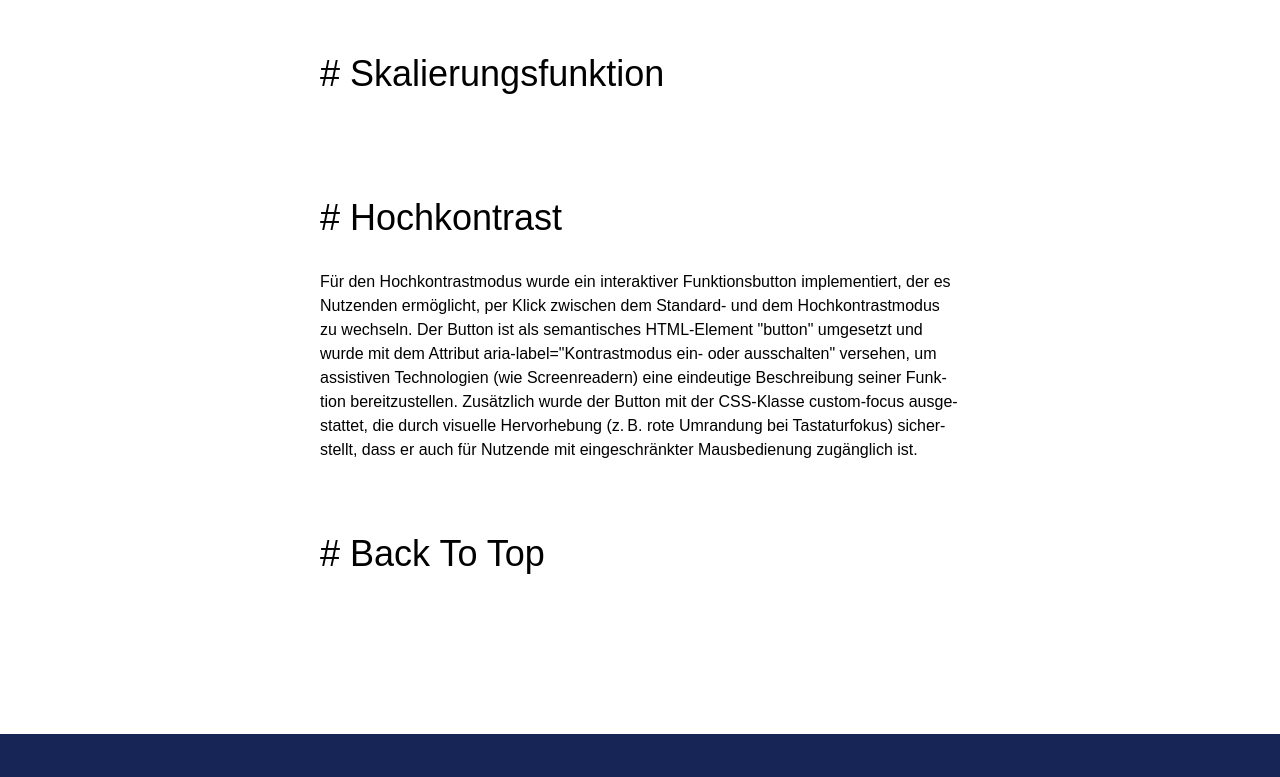
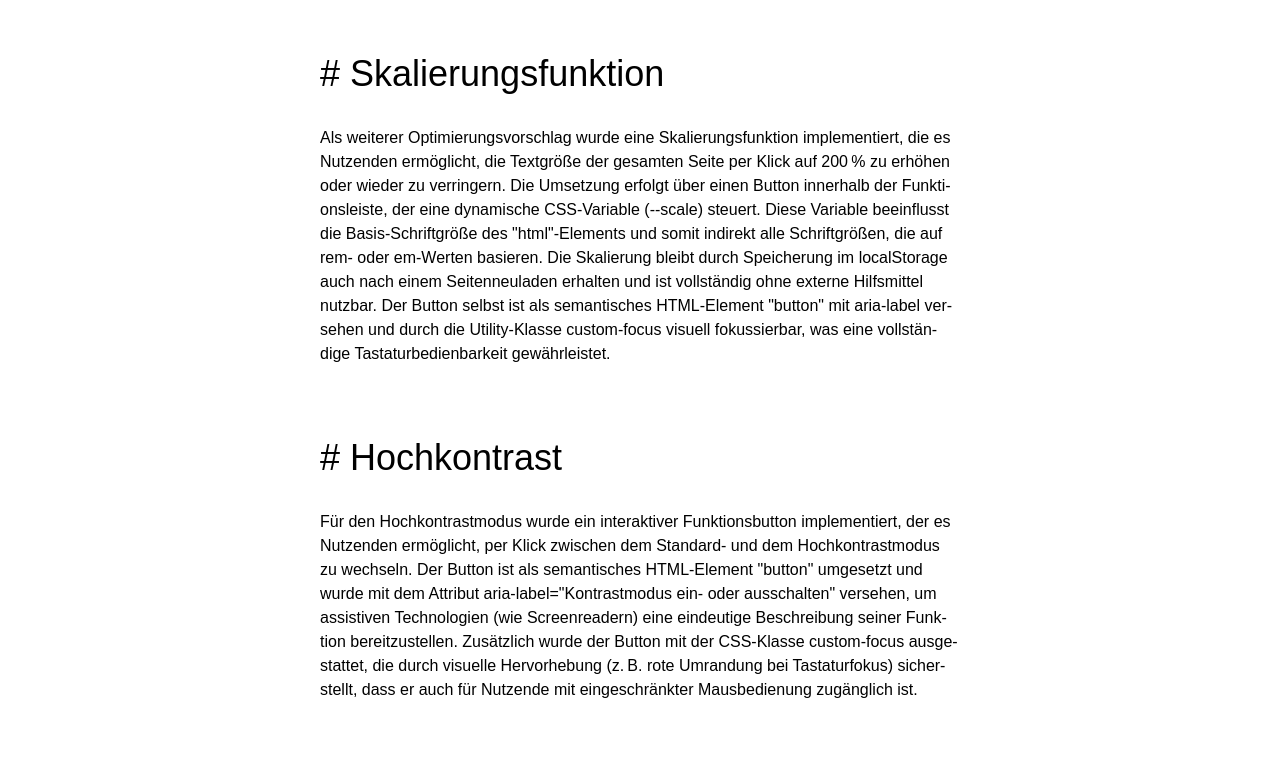
Before and after one commit to juliakonzett/accessibility-x-file, a Next.js app: page / in a window 1280 px wide. Shown: the part 1220-1997 px from the top of the page. Built offline with nearby package versions, Linux system fonts and the light colour scheme.

Commit message:
added text to frontpage

```diff
--- a/src/app/globals.css
+++ b/src/app/globals.css
@@ -8,7 +8,7 @@
 
 html {
   scroll-behavior: smooth;
-  font-size: calc(16px * var(--scale, 0.75));
+  font-size: calc(16px * var(--scale, 2));
 }
 
 body {
--- a/src/components/Footer.tsx
+++ b/src/components/Footer.tsx
@@ -16,7 +16,7 @@ export default function Footer() {
           sizes='(max-width: 768px) 100vw, 3em'
         />
       </Link>
-      <h2 className='text-2xl'>Auswirkungen des Barrierefreiheitsgesetzes</h2>
+      <h4 className='text-2xl'>Auswirkungen des Barrierefreiheitsgesetzes</h4>
 
       <hr className='border border-white/20'></hr>
 
--- a/src/components/Scaling.tsx
+++ b/src/components/Scaling.tsx
@@ -2,6 +2,21 @@ export default function Scaling() {
   return (
     <div>
       <h2 className='font-medium text-4xl my-8'># Skalierungsfunktion</h2>
+      <p>
+        Als weiterer Optimierungsvorschlag wurde eine Skalierungsfunktion
+        implementiert, die es Nutzenden ermöglicht, die Textgröße der gesamten
+        Seite per Klick auf 200 % zu erhöhen oder wieder zu verringern. Die
+        Umsetzung erfolgt über einen Button innerhalb der Funktionsleiste, der
+        eine dynamische CSS-Variable (--scale) steuert. Diese Variable
+        beeinflusst die Basis-Schriftgröße des "html"-Elements und somit
+        indirekt alle Schriftgrößen, die auf rem- oder em-Werten basieren. Die
+        Skalierung bleibt durch Speicherung im localStorage auch nach einem
+        Seitenneuladen erhalten und ist vollständig ohne externe Hilfsmittel
+        nutzbar. Der Button selbst ist als semantisches HTML-Element "button"
+        mit aria-label versehen und durch die Utility-Klasse custom-focus
+        visuell fokussierbar, was eine vollständige Tastaturbedienbarkeit
+        gewährleistet.
+      </p>
     </div>
   );
 }
```
